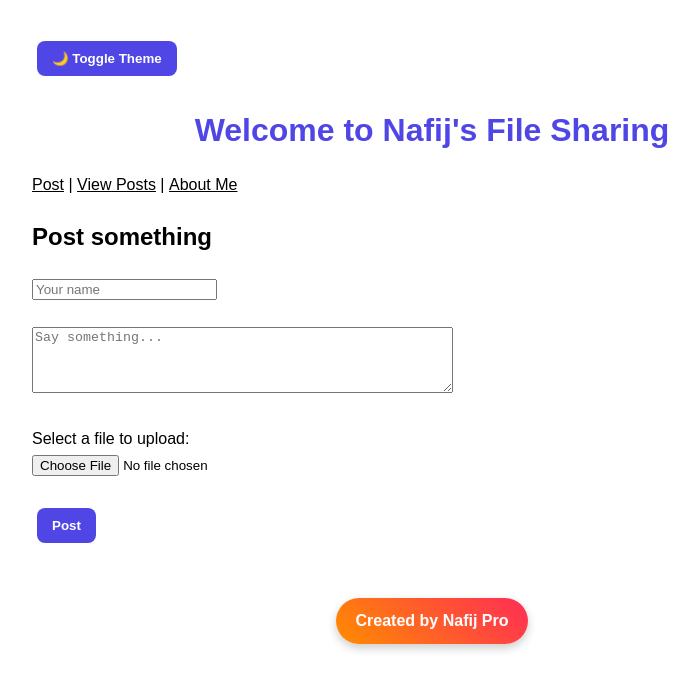
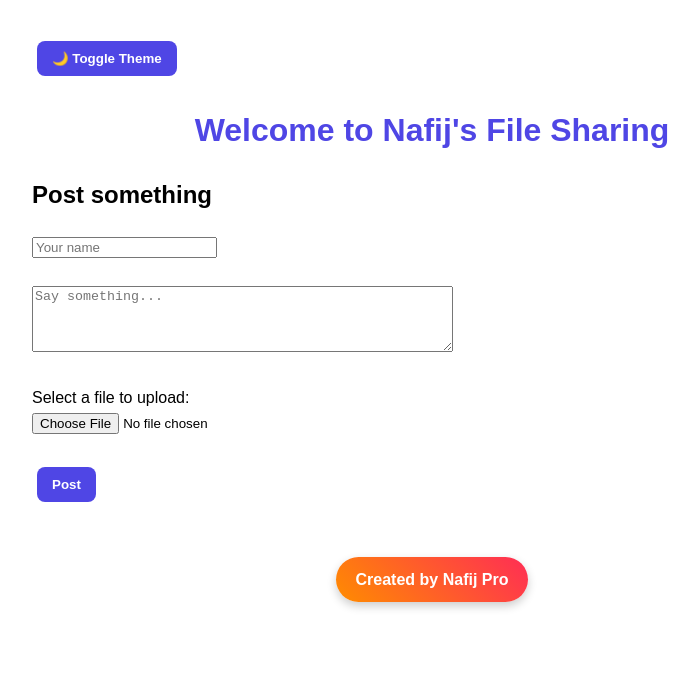
Before and after one commit to vipermr/file, a website: page public/index.html in a window 1280 px wide. Shown: the whole page, without its empty margins (208-907 px from the left). Drawn offline with Linux system fonts and the light colour scheme.

Commit message:
Update index.html

```diff
--- a/public/index.html
+++ b/public/index.html
@@ -69,11 +69,6 @@
   <button onclick="toggleTheme()">🌙 Toggle Theme</button>
 
   <h1>Welcome to Nafij's File Sharing</h1>
-  <nav>
-    <a href="/">Post</a> |
-    <a href="/all">View Posts</a> |
-    <a href="/info">About Me</a>
-  </nav>
 
   <h2>Post something</h2>
   <form method="POST" action="/api/posts" enctype="multipart/form-data">
@@ -92,14 +87,11 @@
 
 <script>
   if ('serviceWorker' in navigator) {
-    // Unregister old service workers (prevents caching bugs)
     navigator.serviceWorker.getRegistrations().then(function(registrations) {
       for (let registration of registrations) {
         registration.unregister();
       }
     });
-
-    // Register new service worker
     navigator.serviceWorker.register('/service-worker.js');
   }
 </script>
```
